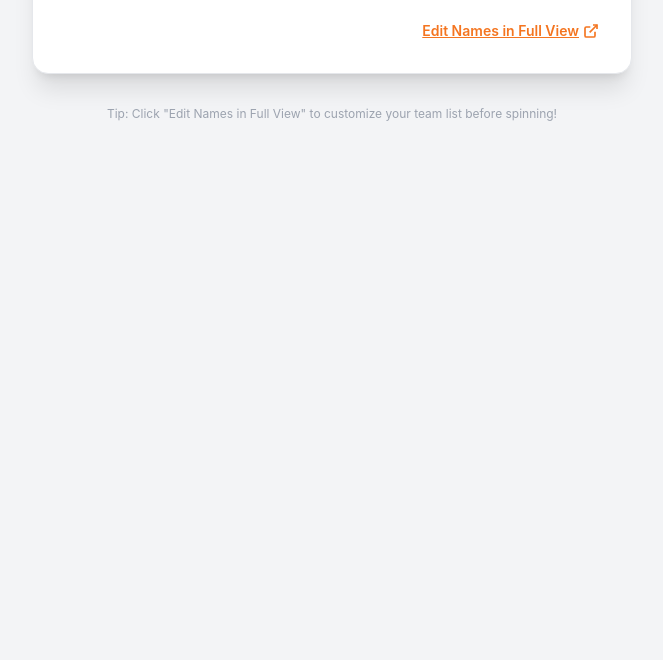
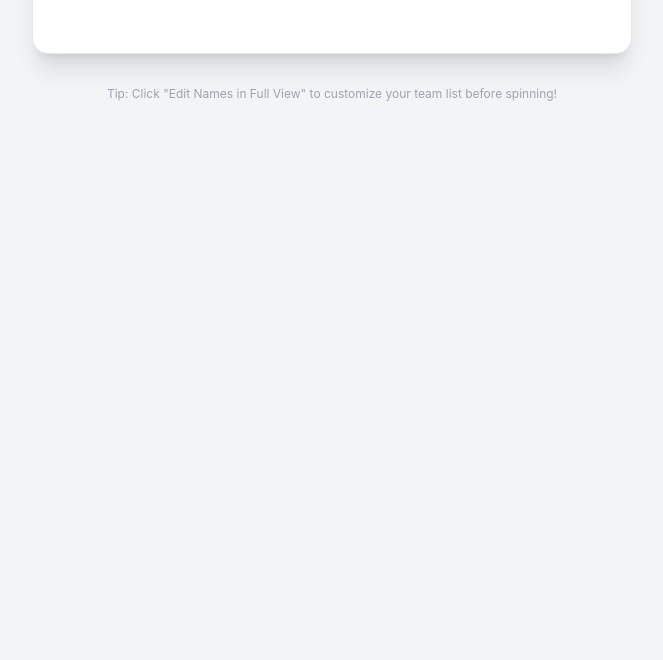
Before and after one commit to kcwilliamson/teamwheelpicker, a plain HTML site: page index.html in a window 1280 px wide. Shown: the part 140-800 px from the top of the page, without its empty margins (308-971 px from the left). Drawn offline with nearby package versions, Linux system fonts and the light colour scheme.

Commit message:
Update index.html

```diff
--- a/index.html
+++ b/index.html
@@ -53,22 +53,7 @@
              White (#FFFFFF), Light Grey (#F0F0F0), Lighter Grey (#FAFAFA), Even Lighter Orange (#FFF2E5) -->
 
 
-        <!-- Full View Link - Adapted to Tailwind and new color scheme -->
-        <div class="flex justify-end mt-2">
-            <a
-                href="https://seatingchartmaker.app/wheel-of-names/?s=QWJieQpBbGV4YQpEYW5pZWwKRGVuaXNlCkpvc2x5bgpKdW4KTWF4Cg%3D%3D&c=WyIjRjQ3NTIwIiwiI0ZGQzhBMiIsIiNGRkUzQ0MiLCIjRkZGRkZGIiwiI0YwRjBGMCIsIiNGQUZBRkEiLCIjRkZGMkU1Il0=&t=11"
-                target="_blank"
-                rel="noreferrer"
-                class="text-sm font-semibold text-primary hover:text-secondary underline transition duration-150 flex items-center"
-            >
-                Edit Names in Full View
-                <svg xmlns="http://www.w3.org/2000/svg" class="ml-1 h-4 w-4" viewBox="0 0 24 24" fill="none" stroke="currentColor" stroke-width="2.5">
-                    <path d="M18 13v6a2 2 0 0 1-2 2H5a2 2 0 0 1-2-2V8a2 2 0 0 1 2-2h6"></path>
-                    <polyline points="15 3 21 3 21 9"></polyline>
-                    <line x1="10" y1="14" x2="21" y2="3"></line>
-                </svg>
-            </a>
-        </div>
+
 
     </div>
 
```
